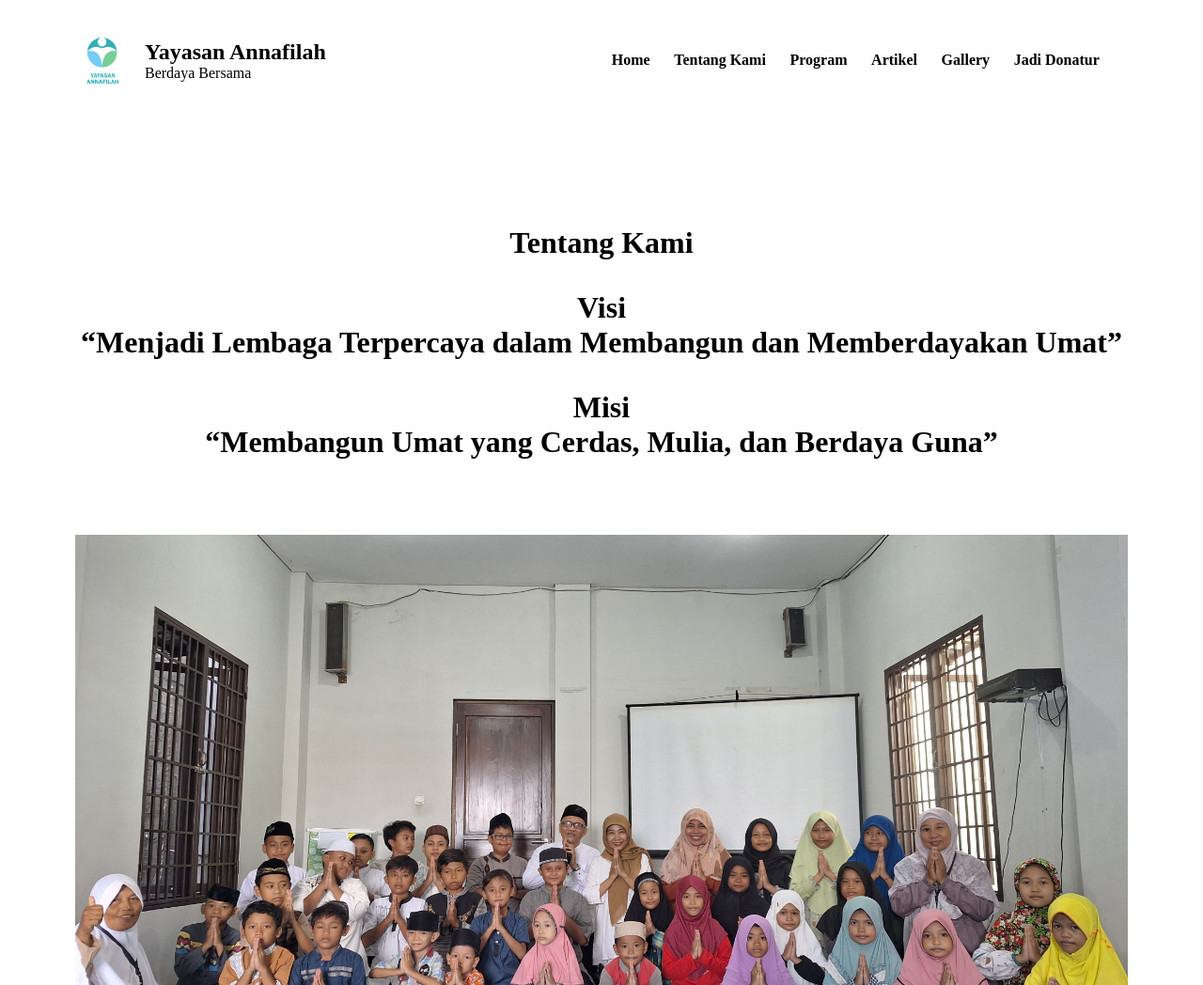
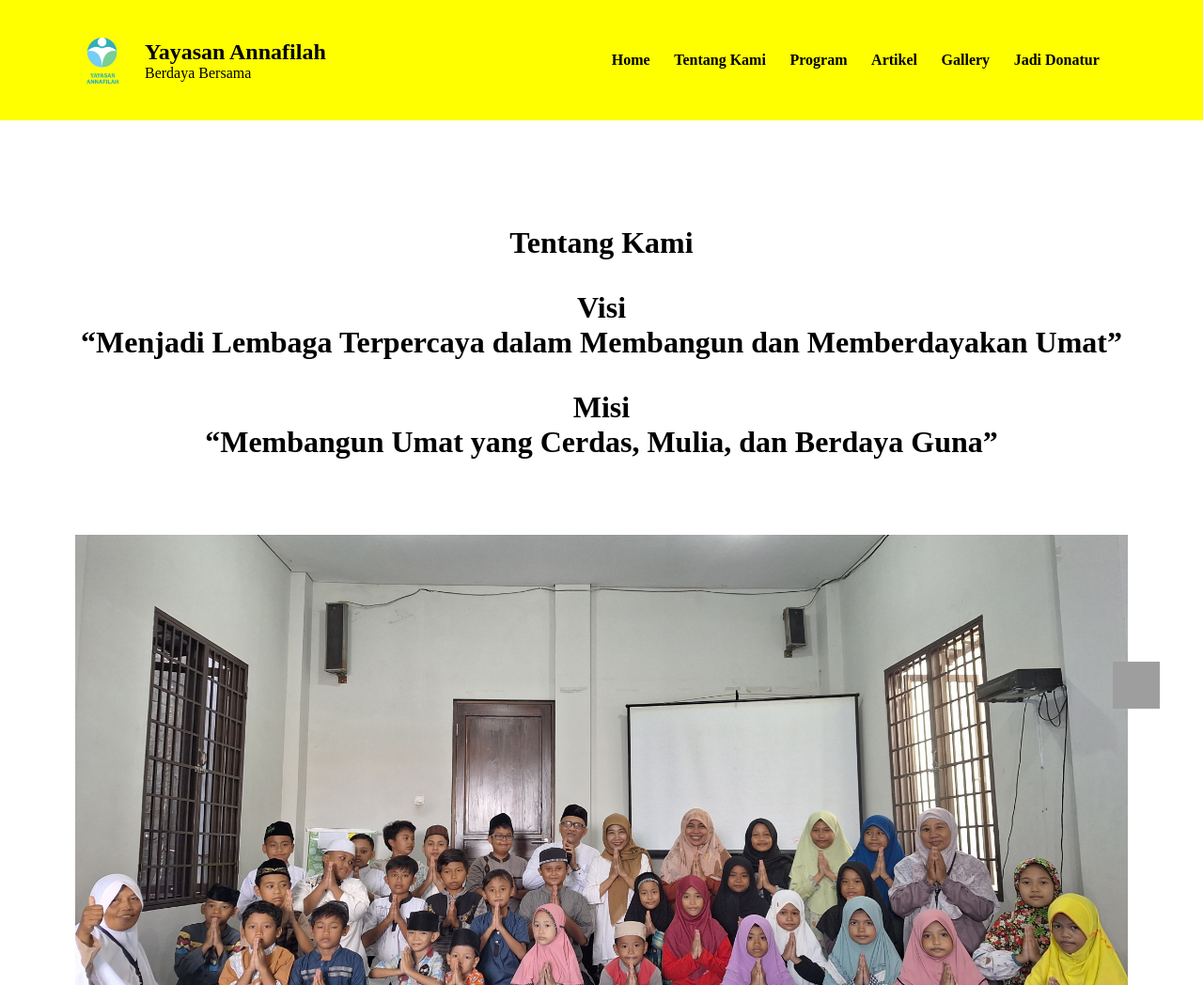
Before and after one commit to aui-tuthousend/annafilah-php, a PHP site: page /profile.php in a window 1280 px wide. Shown: the top 1048 px of the page at 94% size. Run offline with PHP 8.4, Linux system fonts and the light colour scheme; grey boxes are pictures that could not be loaded.

Commit message:
feat: top

```diff
--- a/css/style.css
+++ b/view/css/style.css
@@ -50,6 +50,7 @@ header{
     display: flex;
     justify-content: flex-start;
     align-items: center;
+    background: yellow;
 }
 
 .hc1{
@@ -83,3 +84,15 @@ footer{
 .info h3{
     width: 20rem;
 }
+
+.wa{
+    position: fixed;
+    right: 1rem;
+    bottom: 1rem;
+    width: 5rem;
+    height: 5rem;
+    /*background: green;*/
+    border-radius: 10rem;
+    cursor: pointer;
+
+}
--- a/view/partials/top.php
+++ b/view/partials/top.php
@@ -8,7 +8,7 @@
     <link rel="stylesheet" type="text/css" href="/view/css/artikel.css">
     <link rel="stylesheet" type="text/css" href="/view/css/viewartikel.css">
     <link rel="stylesheet" type="text/css" href="/view/css/profile.css">
-    <link rel="stylesheet" type="text/css" href="/css/style.css">
+    <link rel="stylesheet" type="text/css" href="/view/css/style.css">
     <link rel="stylesheet" type="text/css" href="/view/css/template.css">
 </head>
 
@@ -23,8 +23,12 @@
         <a href=home.php><h4>Home</h4></a>
         <a href="profile.php"><h4>Tentang Kami</h4></a>
         <a href="home.php/#Program"><h4>Program</h4></a>
-        <a href="/articles"><h4>Artikel</h4></a>
+        <a href="artikel.php"><h4>Artikel</h4></a>
         <h4>Gallery</h4>
         <a href="home.php/#regis"><h4>Jadi Donatur</h4></a>
     </div>
 </header>
+
+<a href="whatsapp://send?text=Hello&phone=+6281234344229" class="wa">
+    <img src="/images/png/whatsapp.png" alt="" width="50" height="50">
+</a>
```
